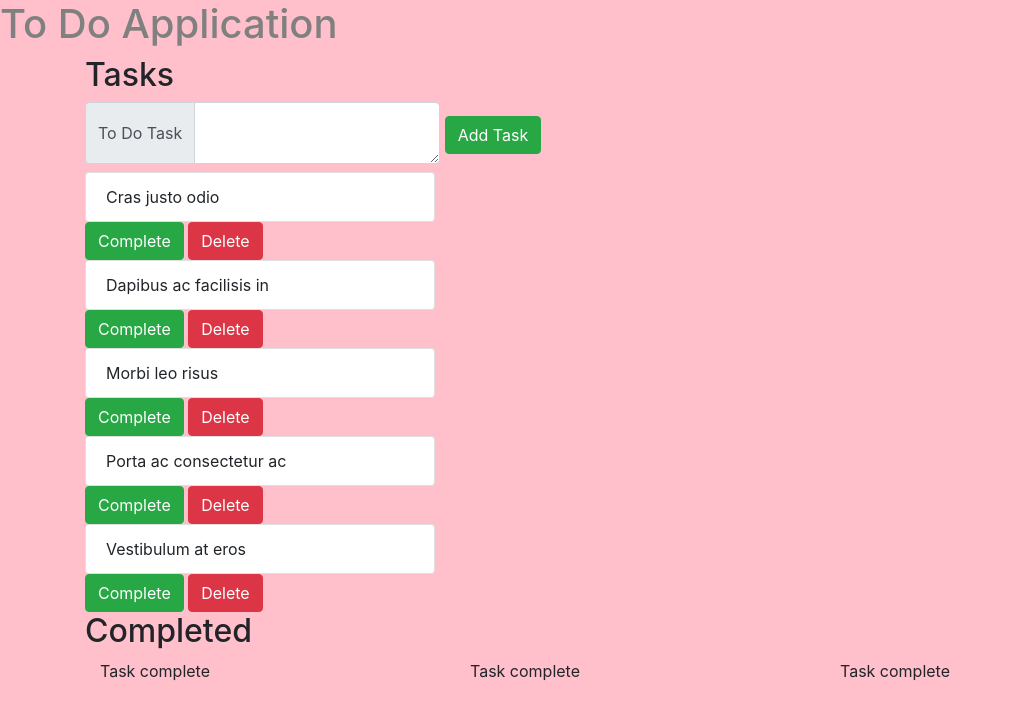
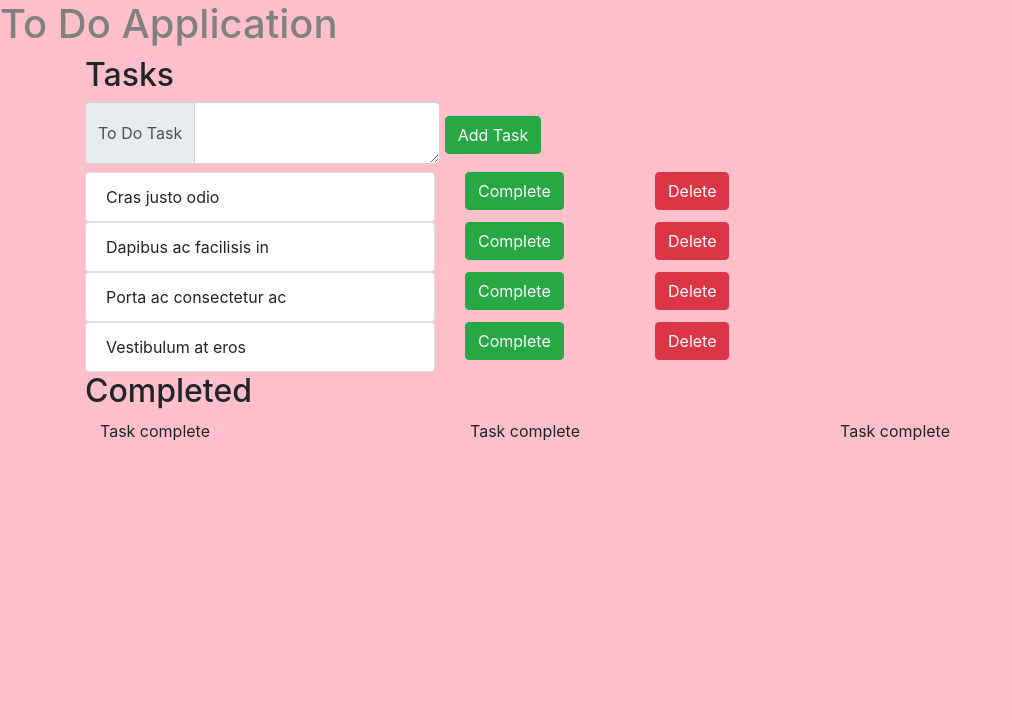
Before and after one commit to lydiabrmc/todo_application, a plain HTML site: page index.html in a window 1280 px wide. Shown: the whole page, without its empty margins (0-1012 px from the left). Drawn offline with nearby package versions, Linux system fonts and the light colour scheme.

Commit message:
buttons to right of text box

```diff
--- a/index.html
+++ b/index.html
@@ -32,7 +32,11 @@
                 <ul class="list-group">
                     <li class="list-group-item">Cras justo odio</li>
                 </ul>
+            </div>
+            <div class="col-2">
                 <button type="button" class="btn btn-success">Complete</button>
+            </div>
+            <div class="col-2">
                 <button type="button" class="btn btn-danger">Delete</button>
             </div>
         </div>
@@ -41,16 +45,11 @@
                 <ul class="list-group">
                     <li class="list-group-item">Dapibus ac facilisis in</li>
                 </ul>
+            </div>
+            <div class="col-2">
                 <button type="button" class="btn btn-success">Complete</button>
-                <button type="button" class="btn btn-danger">Delete</button>
             </div>
-        </div>
-        <div class="row">
-            <div class="col-12 col-md-6 col-lg-4 col-1">
-                <ul class="list-group">
-                    <li class="list-group-item">Morbi leo risus</li>
-                </ul>
-                <button type="button" class="btn btn-success">Complete</button>
+            <div class="col-2">
                 <button type="button" class="btn btn-danger">Delete</button>
             </div>
         </div>
@@ -59,7 +58,11 @@
                 <ul class="list-group">
                     <li class="list-group-item">Porta ac consectetur ac</li>
                 </ul>
+            </div>
+            <div class="col-2">
                 <button type="button" class="btn btn-success">Complete</button>
+            </div>
+            <div class="col-2">
                 <button type="button" class="btn btn-danger">Delete</button>
             </div>
         </div>
@@ -68,8 +71,13 @@
                 <ul class="list-group">
                     <li class="list-group-item">Vestibulum at eros</li>
                 </ul>
+            </div>
+            <div class="col-2">
+                <button type="button" class="btn btn-success">Complete</button>
+            </div>
+            <div class="col-2">
                 <!-- insert buttons to submit or delete -->
-                <button type="button" class="btn btn-success">Complete</button>
+
                 <button type="button" class="btn btn-danger">Delete</button>
             </div>
         </div>
```
